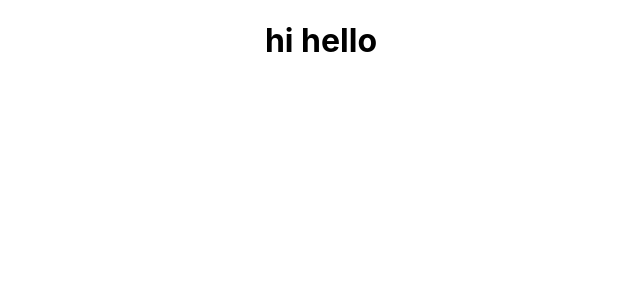
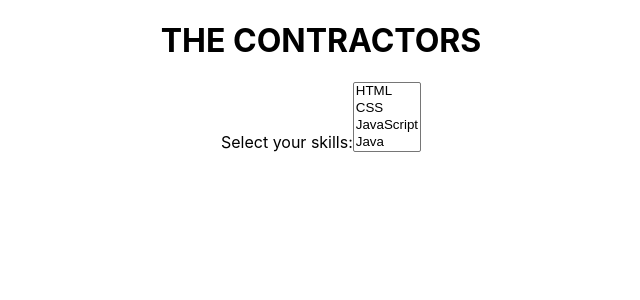
Before and after one commit to rielara/hippo_digital, a React (Create React App) app in the folder the-contractor/: page / in a window 1280 px wide. Shown: the top 300 px of the page, without its empty margins (319-959 px from the left). Built offline with nearby package versions, Linux system fonts and the light colour scheme.

Commit message:
Added folders

```diff
--- a/the-contractor/src/App.js
+++ b/the-contractor/src/App.js
@@ -1,9 +1,11 @@
-import './App.css';
+import "./App.css";
+import MultiSelectDropdown from "./components/contractForm/ContractForm";
 
 function App() {
   return (
     <div className="App">
-      <h1>hi hello</h1>
+      <h1>THE CONTRACTORS</h1>
+      <MultiSelectDropdown />
     </div>
   );
 }
--- /dev/null
+++ b/the-contractor/src/components/contractForm/ContractForm.js
@@ -0,0 +1,45 @@
+import React, { useState } from "react";
+
+const options = [
+  { value: "HTML", label: "HTML" },
+  { value: "CSS", label: "CSS" },
+  { value: "JavaScript", label: "JavaScript" },
+  { value: "Java", label: "Java" },
+  // add more options as needed
+];
+
+const MultiSelectDropdown = () => {
+  const [selectedOptions, setSelectedOptions] = useState([]);
+
+  const handleChange = (event) => {
+    const { options } = event.target;
+    const selectedValues = [];
+    for (let i = 0; i < options.length; i++) {
+      if (options[i].selected) {
+        selectedValues.push(options[i].value);
+      }
+    }
+    setSelectedOptions(selectedValues);
+  };
+
+  return (
+    <div>
+      <label htmlFor="skills">Select your skills:</label>
+      <select
+        id="skills"
+        name="skills"
+        multiple
+        value={selectedOptions}
+        onChange={handleChange}
+      >
+        {options.map((option) => (
+          <option key={option.value} value={option.value}>
+            {option.label}
+          </option>
+        ))}
+      </select>
+    </div>
+  );
+};
+
+export default MultiSelectDropdown;
```
Also changed, not shown: the-contractor/src/components/candidate/Candidate.js (added), the-contractor/src/components/candidateList/CandidateList.js (added).
